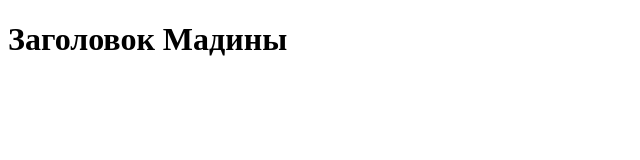
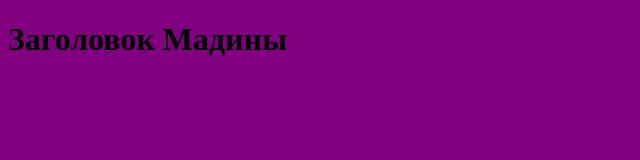
Before and after one commit to LEO-NS/css50, a plain HTML site: page index.html in a window 1280 px wide. Shown: the whole page, without its empty margins (0-640 px from the left). Drawn offline with Linux system fonts and the light colour scheme.

Commit message:
Изменили фон фиолетовый

```diff
--- a/index.html
+++ b/index.html
@@ -4,6 +4,7 @@
     <meta charset="UTF-8" />
     <meta name="viewport" content="width=device-width, initial-scale=1.0" />
     <title>Document</title>
+    <link rel="stylesheet" href="style.css" />
   </head>
   <body>
     <h1>Заголовок Мадины</h1>
--- /dev/null
+++ b/style.css
@@ -0,0 +1,3 @@
+body {
+  background-color: purple;
+}
```
